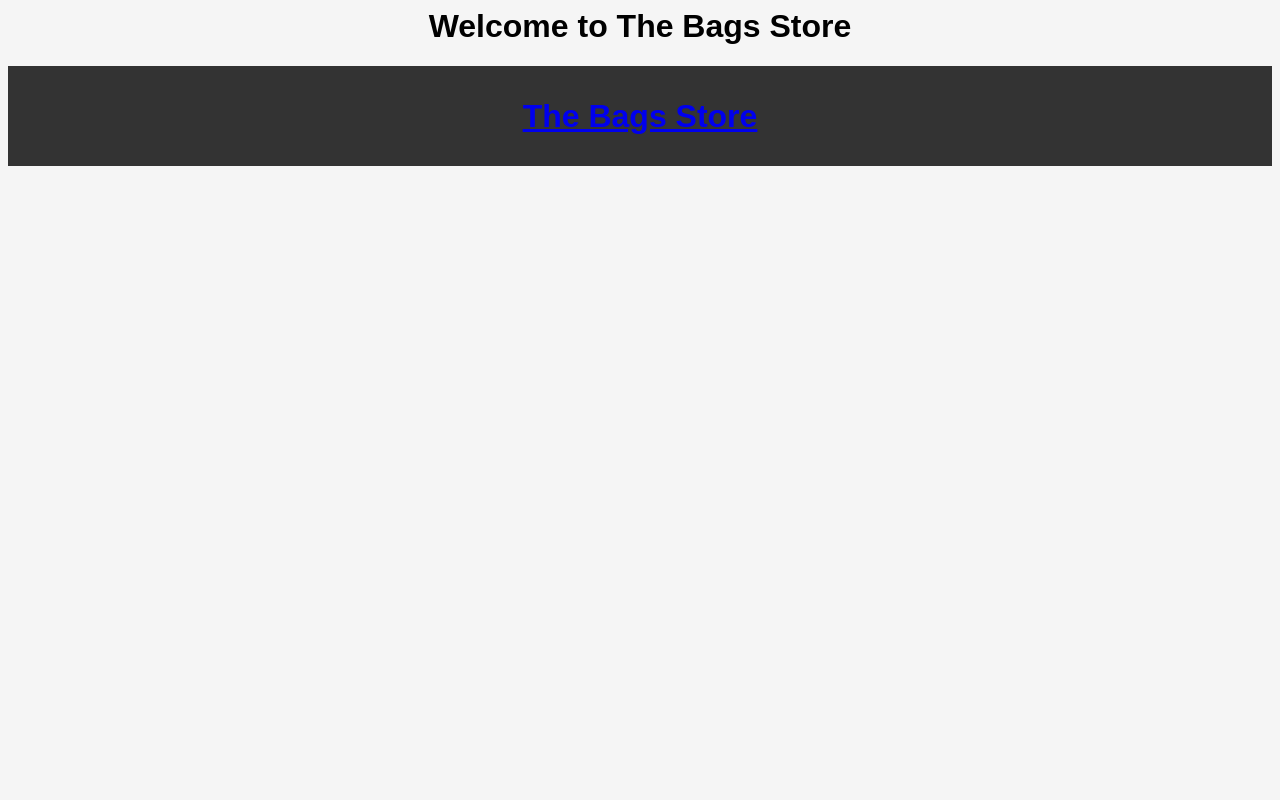
After one commit to lixdxn/TheBagStore, a Django app: template bagsstore/templates/catalog/base.html in a window 1280 px wide. The commit adds this page. Run offline with Django 5.2, Linux system fonts and the light colour scheme; the template is opened without the code that fills it, so the values that code supplies are empty.

Commit message:
add: static files

```diff
--- a/bagsstore/bagsstore/settings.py
+++ b/bagsstore/bagsstore/settings.py
@@ -120,6 +120,8 @@ USE_TZ = True
 # https://docs.djangoproject.com/en/5.1/howto/static-files/
 
 STATIC_URL = 'static/'
+STATICFILES_DIRS = [os.path.join(BASE_DIR, 'catalog/static'),]
+
 MEDIA_URL = '/media/'
 MEDIA_ROOT = os.path.join(BASE_DIR, 'media')
 # Default primary key field type
--- /dev/null
+++ b/bagsstore/catalog/static/css/style.css
@@ -0,0 +1,27 @@
+body {
+    font-family: Arial, sans-serif;
+    text-align: center;
+    background-color: #f5f5f5;
+}
+header {
+    background-color: #333;
+    color: white;
+    padding: 10px;
+}
+.product-list {
+    display: flex;
+    flex-wrap: wrap;
+    justify-content: center;
+    gap: 15px;
+}
+.product-card {
+    background: white;
+    padding: 10px;
+    border-radius: 5px;
+    box-shadow: 0px 0px 5px #ccc;
+}
+.product-card img {
+    width: 150px;
+    height: 150px;
+    object-fit: cover;
+}
--- /dev/null
+++ b/bagsstore/catalog/static/js/scripts.js
@@ -0,0 +1,3 @@
+document.addEventListener("DOMContentLoaded", function() {
+    console.log("Page loaded successfully!");
+});
--- /dev/null
+++ b/bagsstore/templates/catalog/base.html
@@ -0,0 +1,29 @@
+{% load static %}
+<html>
+<head>
+    <title>Bags Store</title>
+    <link rel="stylesheet" href="{% static 'css/style.css' %}">
+    <script src="{% static 'js/scripts.js' %}" defer></script>
+</head>
+<body>
+    <h1>Welcome to The Bags Store</h1>
+</body>
+
+</html>
+<html lang="en">
+<head>
+    <meta charset="UTF-8">
+    <meta name="viewport" content="width=device-width, initial-scale=1.0">
+    <title>{% block title %}Bags Store{% endblock %}</title>
+    <link rel="stylesheet" href="/static/styles.css">
+</head>
+<body>
+    <header>
+        <h1><a href="/">The Bags Store</a></h1>
+    </header>
+    <main>
+        {% block content %}{% endblock %}
+    </main>
+    <script src="/static/script.js"></script>
+</body>
+</html>
```
Also changed, not shown: bagsstore/templates/catalog/category_products.html (+22 -10 lines), bagsstore/templates/catalog/home.html (+20 -8 lines), bagsstore/templates/catalog/product_detail.html (+15 -6 lines).
